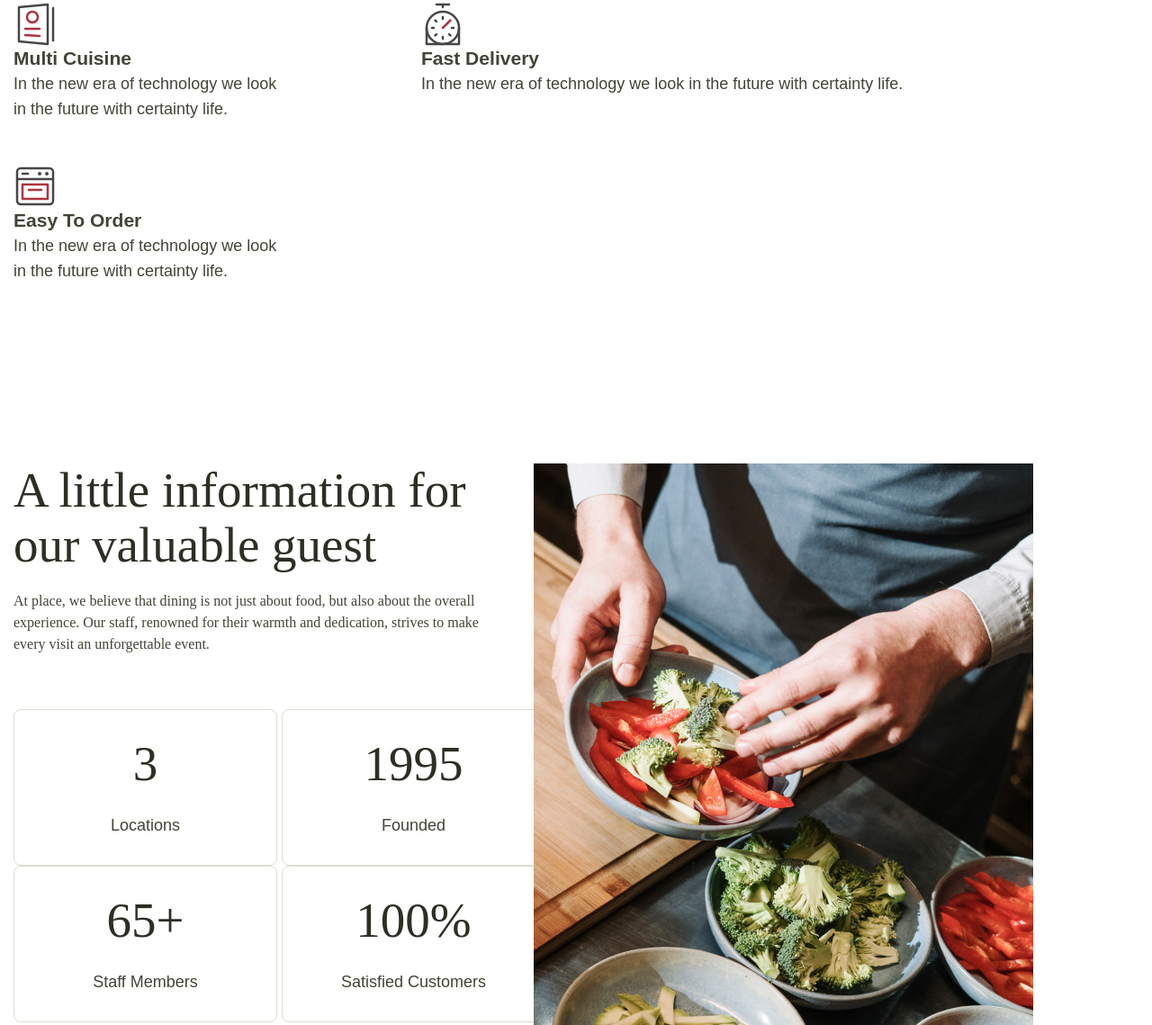
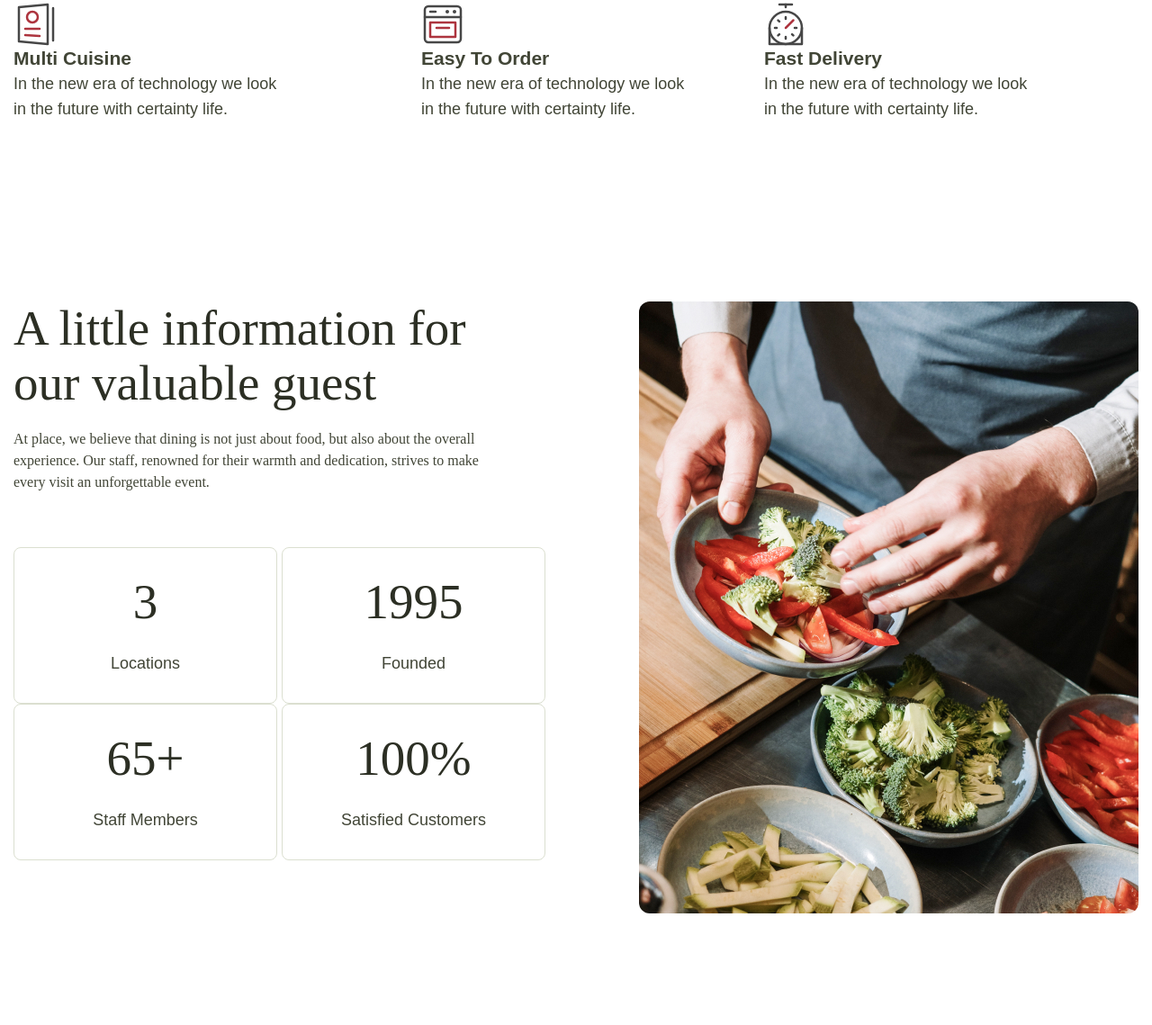
Before and after one commit to Qwerty-pixl/----------3------, a plain HTML site: page index.html in a window 1280 px wide. Shown: the part 1779-2918 px from the top of the page at 90% size. Drawn offline with Linux system fonts and the light colour scheme; files whose address does not match are found by name.

Commit message:
added you deleted me

```diff
--- a/index.html
+++ b/index.html
@@ -1,11 +1,13 @@
 <!DOCTYPE html>
 <html lang="en">
+
 <head>
 	<meta charset="UTF-8">
 	<meta name="viewport" content="width=device-width, initial-scale=1.0">
 	<title>Document</title>
 	<link rel="stylesheet" href="style.css">
 </head>
+
 <body>
 	<header>
 		<div class="container">
@@ -41,10 +43,13 @@
 				</div>
 				<div class="provide_right">
 					<h2 class="sec_sub-tit">We provide healthy food for your family.</h2>
-					<p class="provide_txt">Our story began with a vision to create a unique dining experience that merges fine
-						dining, exceptional service, and a vibrant ambiance. Rooted in city's rich culinary culture, we aim to honor
+					<p class="provide_txt">Our story began with a vision to create a unique dining experience that
+						merges fine
+						dining, exceptional service, and a vibrant ambiance. Rooted in city's rich culinary culture, we
+						aim to honor
 						our local roots while infusing a global palate.</p>
-					<p class="provide_txt-2">At place, we believe that dining is not just about food, but also about the overall
+					<p class="provide_txt-2">At place, we believe that dining is not just about food, but also about the
+						overall
 						experience. Our staff, renowned for their warmth and dedication, strives to make every visit an
 						unforgettable event.</p>
 					<a href="menu.html" class="btn">More About Us</a>
@@ -73,13 +78,11 @@
 						<h3 class="first_tit">Multi Cuisine</h3>
 					</div>
 					<p class="first_txt">In the new era of technology we look in the future with certainty life.</p>
-					<div class="first_img">
 				</div>
 
 				<div class="bottom_second">
 					<div class="second_img">
 						<img src="/img/Icon (7).svg" alt="">
-						</div>
 					</div>
 				    <div class="second_text">
 					    <h3 class="second_tit">Easy To Order</h3>
@@ -105,7 +108,9 @@
 			<div class="little_left">
 				<div class="left_text">
 					<h2 class="left_tit">A little information for our valuable guest</h2>
-				<p class="left_txt">At place, we believe that dining is not just about food, but also about the overall experience. Our staff, renowned for their warmth and dedication, strives to make every visit an unforgettable event.</p>
+					<p class="left_txt">At place, we believe that dining is not just about food, but also about the
+						overall experience. Our staff, renowned for their warmth and dedication, strives to make every
+						visit an unforgettable event.</p>
 					<div class="left_facts">
 						<div class="left_fact">
 							<h2 class="fact_tit">3</h2>
@@ -140,7 +145,8 @@
 			<div class="our_cards flex">
 				<div class="our_card">
 					<h4 class="our_tit">“The best restaurant”</h4>
-					<p class="our_txt">Last night, we dined at place and were simply blown away. From the moment we stepped in, we
+					<p class="our_txt">Last night, we dined at place and were simply blown away. From the moment we
+						stepped in, we
 						were enveloped in an inviting atmosphere and greeted with warm smiles.</p>
 					<div class="our_customer flex">
 						<div class="our_img">
@@ -154,7 +160,8 @@
 				</div>
 				<div class="our_card">
 					<h4 class="our_tit">“The best restaurant”</h4>
-					<p class="our_txt">Last night, we dined at place and were simply blown away. From the moment we stepped in, we
+					<p class="our_txt">Last night, we dined at place and were simply blown away. From the moment we
+						stepped in, we
 						were enveloped in an inviting atmosphere and greeted with warm smiles.</p>
 					<div class="our_customer flex">
 						<div class="our_img">
@@ -168,7 +175,8 @@
 				</div>
 				<div class="our_card">
 					<h4 class="our_tit">“The best restaurant”</h4>
-					<p class="our_txt">Last night, we dined at place and were simply blown away. From the moment we stepped in, we
+					<p class="our_txt">Last night, we dined at place and were simply blown away. From the moment we
+						stepped in, we
 						were enveloped in an inviting atmosphere and greeted with warm smiles.</p>
 					<div class="our_customer flex">
 						<div class="our_img">
@@ -193,7 +201,8 @@
 						</div>
 						<h2 class="logo_tit">Bistro Bliss</h2>
 					</a>
-					<p class="footer_txt">In the new era of technology we look a in the future with certainty and pride to for our
+					<p class="footer_txt">In the new era of technology we look a in the future with certainty and pride
+						to for our
 						company and.</p>
 					<div class="footer_icons">
 						<a href="" class="footer_ic">
@@ -265,5 +274,7 @@
 	</footer>
 
 
+
 </body>
+
 </html>
--- a/style.css
+++ b/style.css
@@ -348,10 +348,12 @@ section {
 .first_txt {
   width: 294px;
 }
+.third_txt{
+  width: 294px;
+}
 
 .bottom {
   display: flex;
-  flex-wrap: wrap;
   width: 1272px;
   gap: 87px;
 }
@@ -359,16 +361,38 @@ section {
 .bottom_first {
   width: 366px;
 }
-.bottom_second{
-  width: 294px;
-}
 
 /* little */
 .right_img {
-  width: 672px;
-  height: 884px;
   flex-shrink: 0;
   border-radius: 12px;
+  overflow: hidden;
+  position: relative;
+}
+
+.right_img img {
+  transition: 0.5s;
+}
+
+.right_img:hover img {
+  transform: scale(1.3)
+}
+
+.right_img::before {
+  content: '';
+  position: absolute;
+  top: 0;
+  bottom: 0;
+  left: 0;
+  right: 0;
+  background-image: url(/img/chel.jpg);
+  opacity: 0;
+  z-index: 1;
+  transition: 0.5s;
+}
+
+.right_img:hover::before {
+  opacity: 0.5;
 }
 
 .left_text {
```
Also changed, not shown: img/chel.jpg (added). Lines whose indentation alone changed are shown as unchanged.
